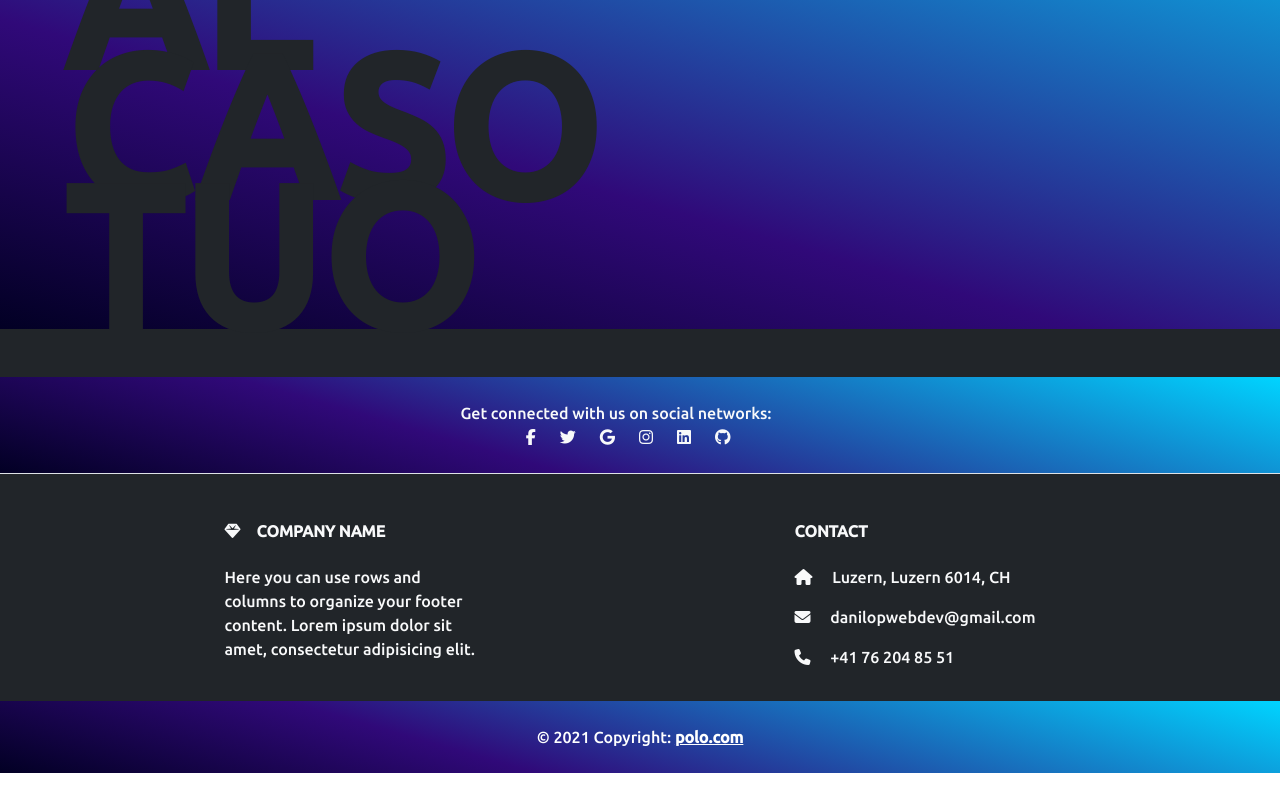
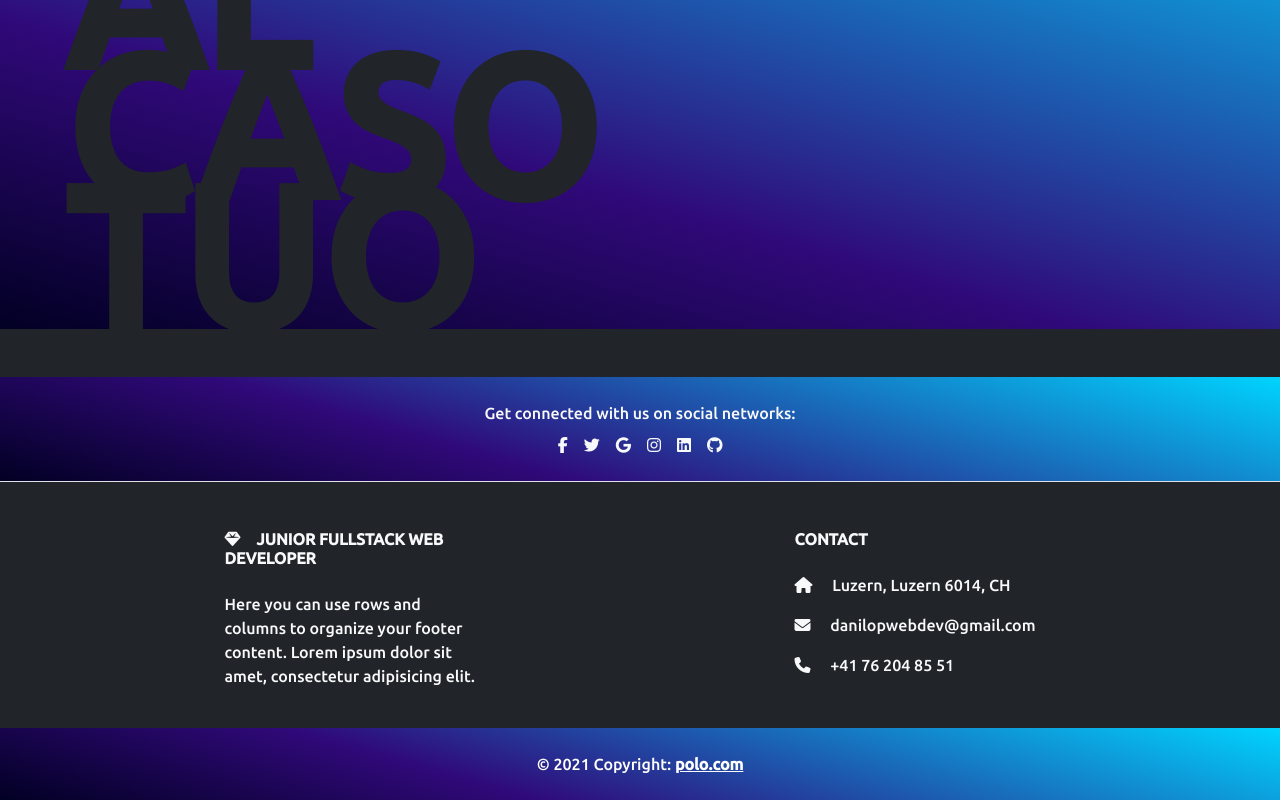
Before and after one commit to danilopiccinni/portfolio, a Vue app: page / in a window 1280 px wide. Shown: the part 2560-3360 px from the top of the page. Before the commit the page ends 3333 px from the top, so only its background shows below. Built offline with nearby package versions, Linux system fonts and the light colour scheme.

Commit message:
fix: style bugs

```diff
--- a/src/components/Footer.vue
+++ b/src/components/Footer.vue
@@ -10,66 +10,64 @@
 
 <template>
     <div>
-        <!-- Footer -->
+
         <footer class="text-center text-lg-start">
+
         <!-- Section: Social media -->
-        <section class="social text-light d-flex flex-column align-items-center justify-content-center justify-content-lg-between p-4 border-bottom">
-            <!-- Left -->
-            <div class="me-5 d-none d-lg-block">
+        <section class="social text-light d-flex flex-column align-items-center justify-content-center justify-content-lg-between gap-2 p-4 border-bottom">
+
+
+            <div class="d-flex justify-content-center align-items-center d-none d-lg-block">
                 <span>Get connected with us on social networks:</span>
             </div>
-            <!-- Left -->
 
-            <!-- Right -->
-            <div>
-            <a href="" class="me-4 text-reset">
+
+
+            <div class="d-flex justify-content-center align-items-center gap-3">
+                <a href="" class=" text-reset">
                     <i class="fab fa-facebook-f"></i>
                 </a>
-            <a href="" class="me-4 text-reset">
+                <a href="" class=" text-reset">
                     <i class="fab fa-twitter"></i>
                 </a>
-            <a href="" class="me-4 text-reset">
+                <a href="" class=" text-reset">
                     <i class="fab fa-google"></i>
                 </a>
-            <a href="" class="me-4 text-reset">
+                <a href="" class=" text-reset">
                     <i class="fab fa-instagram"></i>
                 </a>
-            <a href="" class="me-4 text-reset">
+                <a href="" class=" text-reset">
                     <i class="fab fa-linkedin"></i>
                 </a>
-            <a href="" class="me-4 text-reset">
+                <a href="" class=" text-reset">
                     <i class="fab fa-github"></i>
                 </a>
             </div>
-            <!-- Right -->
+
         </section>
         <!-- Section: Social media -->
 
         <!-- Section: Links  -->
         <section class="">
             <div class="container text-center text-md-start mt-5">
-            <!-- Grid row -->
+
                 <div class="row mt-3">
-                <!-- Grid column -->
+
                     <div class="col-md-3 col-lg-4 col-xl-3 mx-auto mb-4">
-                <!-- Content -->
+
                         <h6 class="text-uppercase fw-bold mb-4">
-                    <i class="fas fa-gem me-3"></i>Company name
+                            <i class="fas fa-gem me-3"></i>Junior Fullstack Web Developer
                         </h6>
                         <p>
                             Here you can use rows and columns to organize your footer content. Lorem ipsum
                             dolor sit amet, consectetur adipisicing elit.
                         </p>
                     </div>
-                <!-- Grid column -->
 
 
 
+                    <div class="col-md-4 col-lg-3 col-xl-3 mx-auto mb-md-0 mb-4">
 
-
-                <!-- Grid column -->
-                <div class="col-md-4 col-lg-3 col-xl-3 mx-auto mb-md-0 mb-4">
-                <!-- Links -->
                         <h6 class="text-uppercase fw-bold mb-4">Contact</h6>
                         <p><i class="fas fa-home me-3"></i> Luzern, Luzern 6014, CH</p>
                         <p>
@@ -78,12 +76,9 @@
                         </p>
                         <p><i class="fas fa-phone me-3"></i> +41 76 204 85 51</p>
                     </div>
-                <!-- Grid column -->
                 </div>
-            <!-- Grid row -->
             </div>
         </section>
-        <!-- Section: Links  -->
 
         <!-- Copyright -->
         <div class="copyright text-center p-4" style="background-color: rgba(0, 0, 0, 0.05);">
@@ -92,7 +87,6 @@
         </div>
         <!-- Copyright -->
         </footer>
-        <!-- Footer -->
     </div>
 </template>
 
--- a/src/components/TheThreeCards.vue
+++ b/src/components/TheThreeCards.vue
@@ -12,7 +12,7 @@ import { store } from '../store';
 <template>
     <div>
       <div class="container">
-        <div class="cards mb-5 pb-5 d-flex justify-content-around gap-5 flex-wrap">
+        <div class="cards mb-md-5 pb-md-5 d-flex justify-content-around gap-5 flex-wrap">
           <div class="__card col-12 col-md-4" :class="store.checked ? 'dark-shadow' : ''">
             <div class="__content">
               <p class="heading">Card Hover Effect
```
Lines whose indentation alone changed are shown as unchanged.
